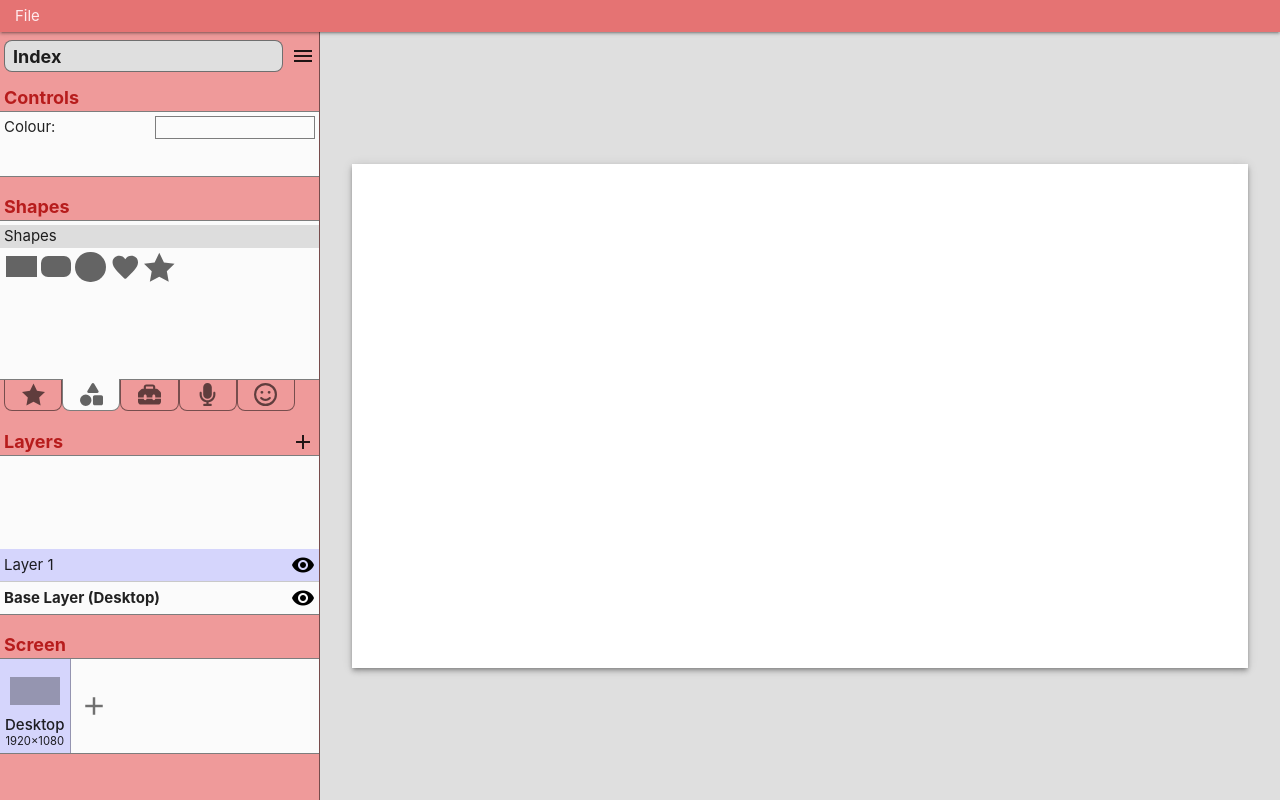
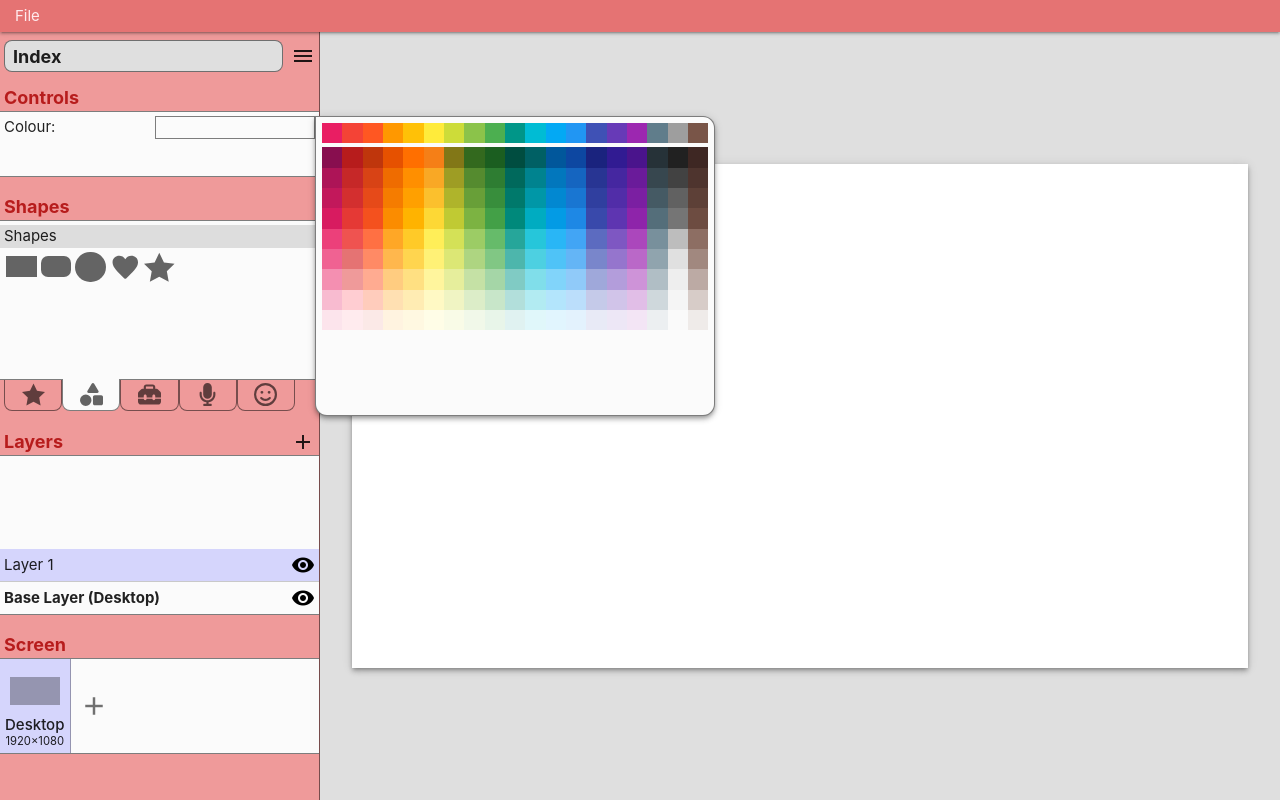
Before and after one commit to ShaneByrne0963/wirefree, a React (Vite) app: page / in a window 1280 px wide. Both pictures are taken after a click on the element 235 px from the left and 127 px from the top of the page. Built offline with nearby package versions, Linux system fonts and the light colour scheme.

Commit message:
Add custom color picker

```diff
--- a/src/assets/css/style.css
+++ b/src/assets/css/style.css
@@ -311,11 +311,44 @@ input[type="text"]:not(.browser-default) {
     width: 160px;
     height: 100%;
     cursor: pointer;
+    position: relative;
 
-    >div {
+    >.border {
         width: 100%;
         height: 100%;
         box-sizing: border-box;
         border: 1px solid rgba(0, 0, 0, 0.5);
     }
+
+    .color-window {
+        top: 0;
+        left: 100%;
+        border-top-left-radius: 0;
+    }
 }
+
+.color-window {
+    position: absolute;
+    min-width: 400px;
+    min-height: 300px;
+    padding: 6px;
+    border: 1px solid rgba(0, 0, 0, 0.5);
+    background-color: #fbfbfb;
+    border-radius: 12px;
+    z-index: 20;
+
+    >div {
+        display: grid;
+        grid-template-columns: repeat(19, 1fr);
+    }
+
+    button {
+        width: 100%;
+        aspect-ratio: 1 / 1;
+        border: #707070;
+
+        &.top-row {
+            margin-bottom: 4px;
+        }
+    }
+}
--- a/src/components/VectorGraphic.tsx
+++ b/src/components/VectorGraphic.tsx
@@ -64,7 +64,7 @@ function VectorGraphic(props: VectorGraphicProps) {
       viewBox={size.join(", ")}
       style={propStyles}
       className={propClass}
-      preserveAspectRatio={props.preserveRatio ? "xMinyMin meet" : "none"}
+      preserveAspectRatio={props.preserveRatio ? "xMidYMid meet" : "none"}
     >
       <path fill={props.color} d={path}></path>
     </svg>
--- /dev/null
+++ b/src/components/inputs/ColorPickerWindow.tsx
@@ -0,0 +1,86 @@
+interface ColorButtonProps {
+  hue?: string;
+  accent: string;
+  topRow: boolean;
+}
+
+const hues = [
+  "pink",
+  "red",
+  "deep-orange",
+  "orange",
+  "amber",
+  "yellow",
+  "lime",
+  "light-green",
+  "green",
+  "teal",
+  "cyan",
+  "light-blue",
+  "blue",
+  "indigo",
+  "deep-purple",
+  "purple",
+  "blue-grey",
+  "grey",
+  "brown",
+];
+const accents = [
+  "",
+  "darken-4",
+  "darken-3",
+  "darken-2",
+  "darken-1",
+  "lighten-1",
+  "lighten-2",
+  "lighten-3",
+  "lighten-4",
+  "lighten-5",
+];
+
+function ColorPickerWindow() {
+  return (
+    <div className="color-window z-depth-2">
+      <div>
+        {accents.map((accent, index) => (
+          <ColorPickerRow
+            accent={accent}
+            topRow={index === 0}
+            key={accent}
+          ></ColorPickerRow>
+        ))}
+      </div>
+    </div>
+  );
+}
+
+function ColorPickerRow(props: ColorButtonProps) {
+  return (
+    <>
+      {hues.map((hue) => (
+        <ColorButton
+          hue={hue}
+          accent={props.accent}
+          topRow={props.topRow}
+          key={`${hue}-${props.accent}`}
+        ></ColorButton>
+      ))}
+    </>
+  );
+}
+
+function ColorButton(props: ColorButtonProps) {
+  let className = "plain clickable trigger-clickaway";
+  if (props.hue) {
+    className += ` ${props.hue}`;
+  }
+  if (props.accent) {
+    className += ` ${props.accent}`;
+  }
+  if (props.topRow) {
+    className += " top-row";
+  }
+  return <button className={className}></button>;
+}
+
+export default ColorPickerWindow;
--- a/src/components/side-panel/control-panel/ControlPanel.tsx
+++ b/src/components/side-panel/control-panel/ControlPanel.tsx
@@ -1,10 +1,19 @@
+import useOutsideClick from "../../../hooks/useOutsideClick";
+import ColorPickerWindow from "../../inputs/ColorPickerWindow";
+
 function ControlPanel() {
+  const colorClick = useOutsideClick();
   return (
     <div id="control-panel-container">
       <div id="control-panel">
         <div>Colour:</div>
-        <div id="color-picker">
-          <div></div>
+        <div
+          id="color-picker"
+          onClick={colorClick.handleClickInside}
+          ref={colorClick.ref}
+        >
+          <div className="border"></div>
+          {colorClick.isActive && <ColorPickerWindow></ColorPickerWindow>}
         </div>
       </div>
     </div>
```
